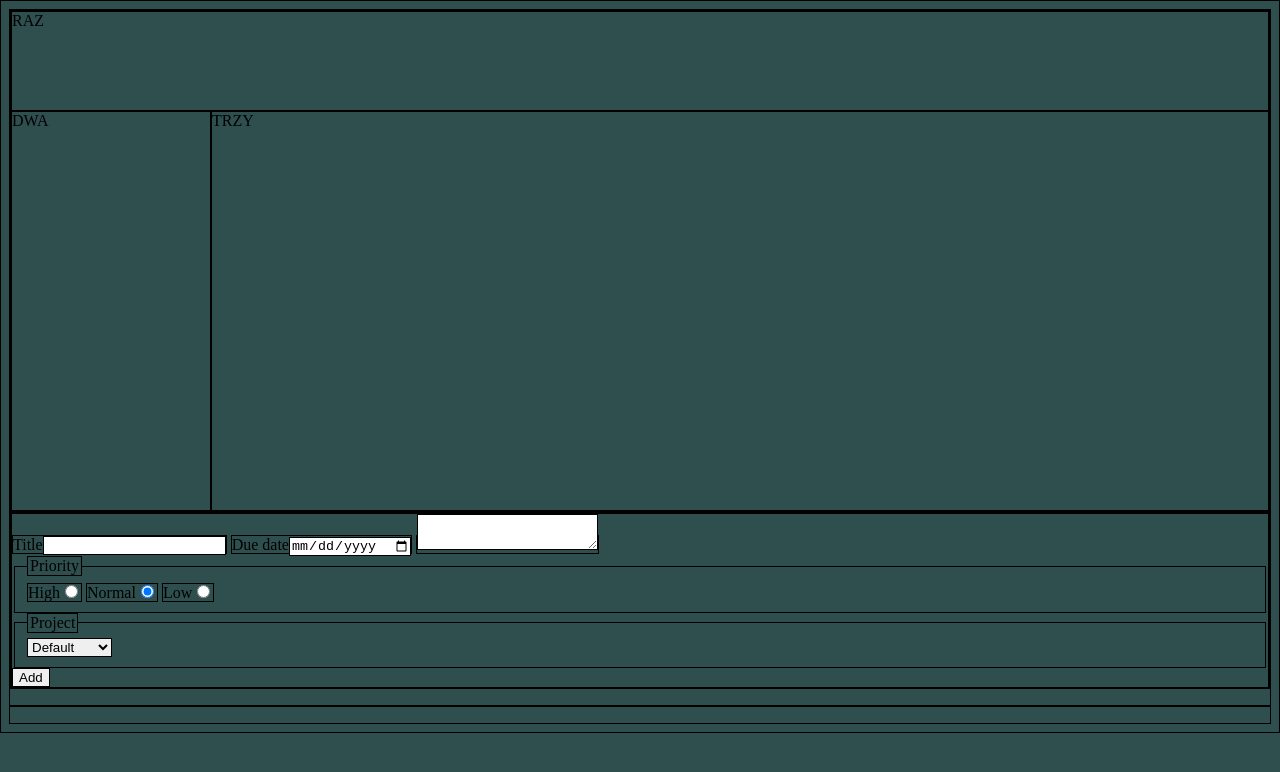
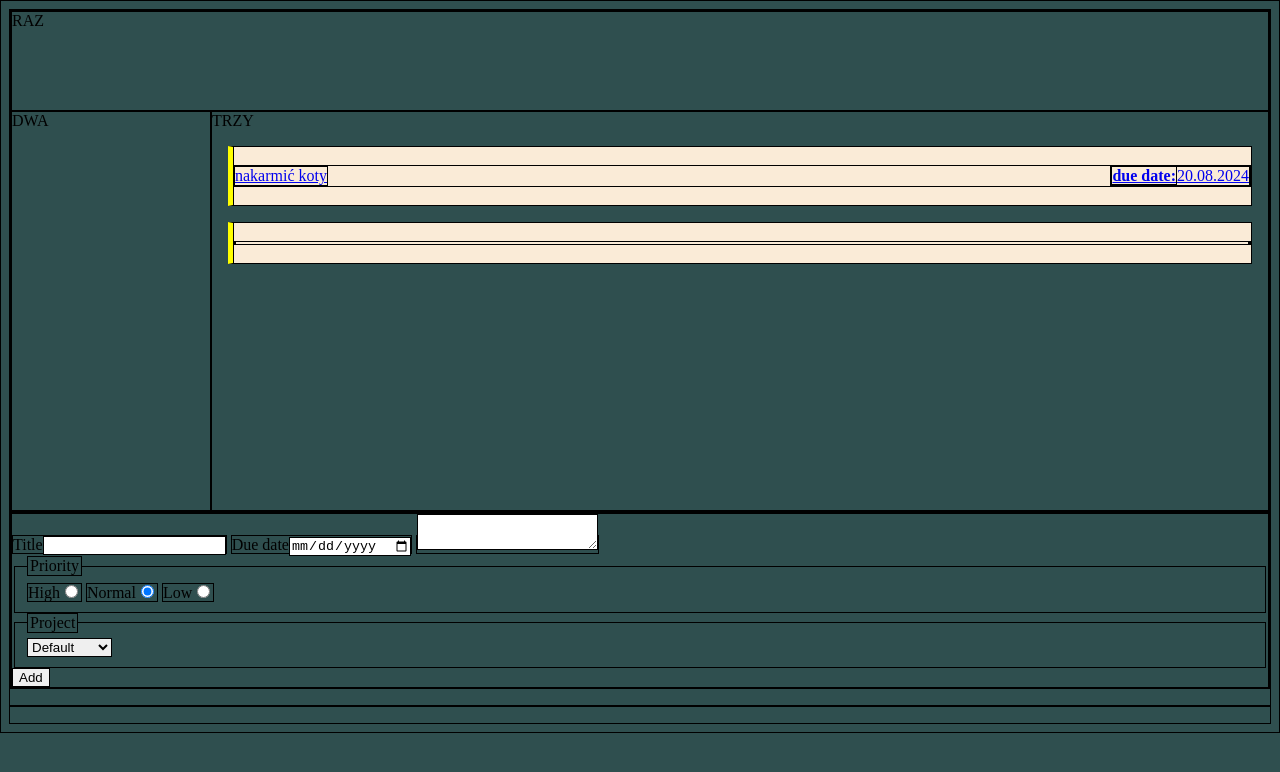
Before and after one commit to pr3ston1989/todo-list, a website built with webpack: page src/template.html in a window 1280 px wide. Built offline with nearby package versions, Linux system fonts and the light colour scheme.

Commit message:
Create option for adding and displaying new TODO.

```diff
--- a/src/index.js
+++ b/src/index.js
@@ -20,3 +20,11 @@ todoForm.handleSubmit();
 const projectSelectOptions = new ElementRenderer(document.getElementById("projects"));
 console.log(projectSelectOptions);
 projectSelectOptions.createProjectsList(allProjects.getAllProjects());
+
+const link = document.querySelector('a');
+const moreInfo = document.querySelector('.more-info');
+
+link.addEventListener('click', (e) => {
+    e.preventDefault();
+    moreInfo.hidden = moreInfo.hidden === false ? true : false;
+})
--- a/src/renderer.js
+++ b/src/renderer.js
@@ -30,4 +30,42 @@ export class ElementRenderer {
         addNewOption.textContent = "Add new...";
         this.container.appendChild(addNewOption);
     }
+
+    createTodo(todo) {
+        const outerDiv = document.createElement("div");
+        outerDiv.classList.add(`todo-${todo.priority}`);
+
+        const anchor = document.createElement("a");
+        anchor.href = "#";
+
+        const divBasicInfo = document.createElement("div");
+        divBasicInfo.classList.add("basic-info");
+
+        const todoTitle = document.createElement("div");
+        todoTitle.textContent = todo.title;
+
+        const todoDueDate = document.createElement("div");
+        todoDueDate.textContent = todo.DueDate;
+
+        const divMoreInfo = document.createElement("div");
+        divMoreInfo.classList.add("more-info");
+        divMoreInfo.hidden = true;
+
+        anchor.addEventListener("click", (e) => {
+            e.preventDefault();
+            divMoreInfo.hidden = divMoreInfo.hidden === false ? true : false;
+        })
+
+        const todoDesc = document.createElement("p");
+        todoDesc.textContent = todo.description;
+
+        divBasicInfo.appendChild(todoTitle);
+        divBasicInfo.appendChild(todoDueDate);
+        anchor.appendChild(divBasicInfo);
+        outerDiv.appendChild(anchor);
+        divMoreInfo.appendChild(todoDesc);
+        outerDiv.appendChild(divMoreInfo);
+
+        this.container.appendChild(outerDiv);
+    }
 }
--- a/src/styles.css
+++ b/src/styles.css
@@ -46,3 +46,14 @@ ul li a{
 ul li{
   margin:1em;
 }
+
+.todo-normal {
+  background-color: antiquewhite;
+  border-left: 5px solid yellow;
+  margin: 1em;
+}
+
+.basic-info {
+  display: flex;
+  justify-content: space-between;
+}
--- a/src/template.html
+++ b/src/template.html
@@ -9,7 +9,19 @@
     <div class="grid-container">
         <div class="top">RAZ</div>
         <div class="side">DWA</div>
-        <div class="main">TRZY</div>
+        <div class="todo-list main">TRZY
+                <div class="todo-normal">
+                    <a href="#">
+                        <div class="basic-info">
+                            <div>nakarmić koty</div>
+                            <div><strong>due date:</strong>20.08.2024</div>
+                        </div>
+                    </a>
+                    <div class="more-info" hidden>
+                        <p>koty trzeba nakarmić rano o 7 oraz wieczorem o 21, czasami trzeba im również dać coś po południu</p>
+                    </div>
+                </div>
+        </div>
     </div>
     <div>
         <form action="" id="add-todo">
--- a/src/todo.js
+++ b/src/todo.js
@@ -1,11 +1,21 @@
+import { ElementRenderer } from "./renderer.js";
+
+const TODO_LIST = document.querySelector(".todo-list");
+const TODO_RENDERER = new ElementRenderer(TODO_LIST);
 
 export class ToDo {
-    constructor(title, dueDate, project, description = "", priority = 1) {
+    constructor(title, dueDate, project, description = "", priority = "normal") {
+        this.id = this.createUniqueId();
         this.title = title;
         this.dueDate = dueDate;
         this.description = description;
         this.priority = priority;
         this.project = project;
         this.complete = false;
+        TODO_RENDERER.createTodo(this);
+    }
+
+    createUniqueId() {
+        return parseInt(Math.ceil(Math.random() * Date.now()));
     }
 }
```
